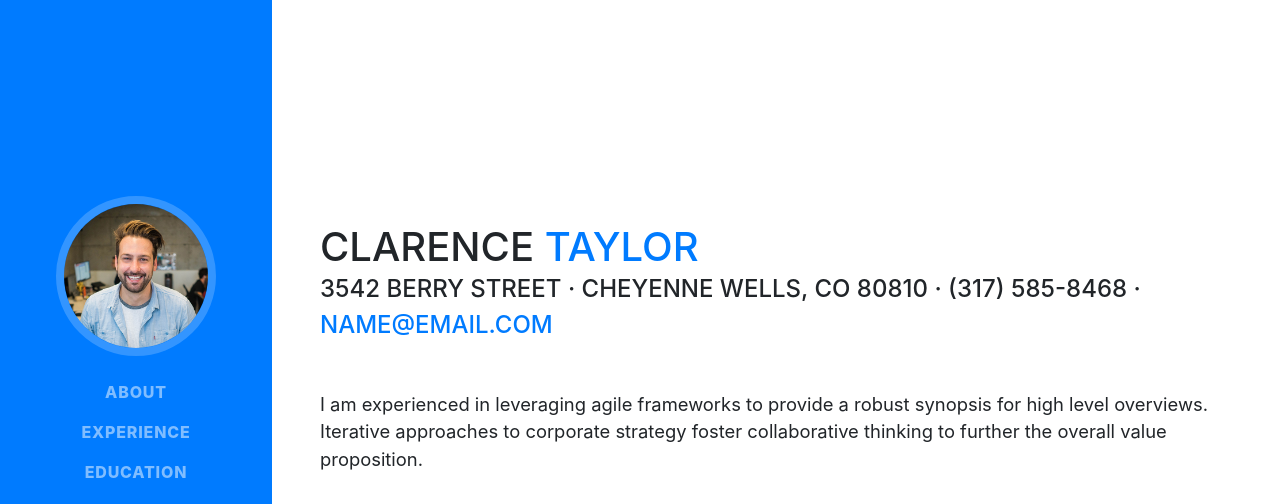
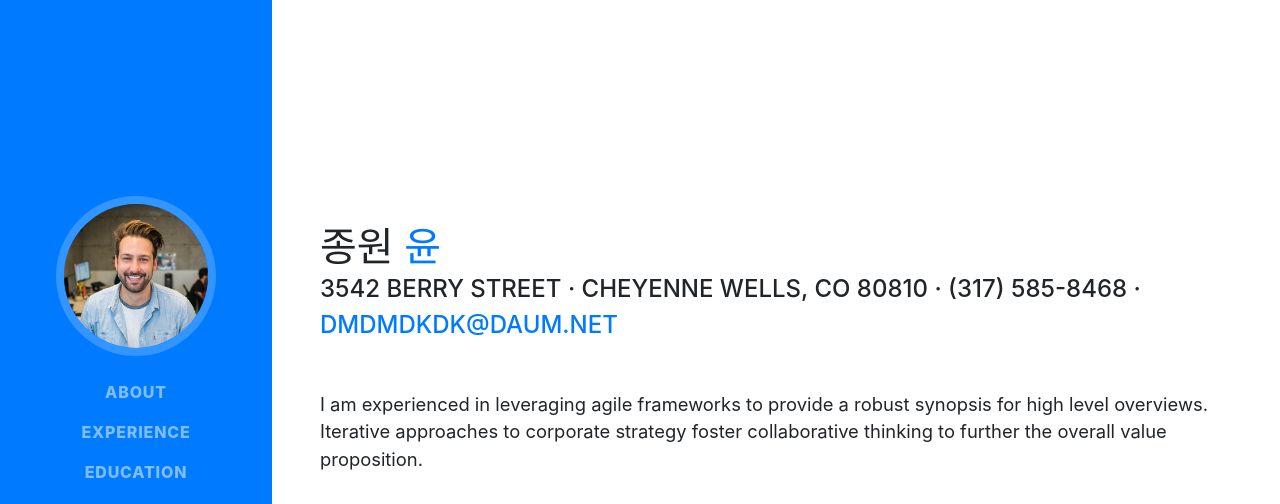
Before and after one commit to Yun-Jongwon/Yun-Jongwon.github.io, a website with bundled scripts: page index.html in a window 1280 px wide. Shown: the top 504 px of the page. Built offline with nearby package versions, Linux system fonts and the light colour scheme; a web font is replaced by a local one.

Commit message:
change index.html

```diff
--- a/index.html
+++ b/index.html
@@ -63,11 +63,11 @@
 
       <section class="resume-section p-3 p-lg-5 d-flex d-column" id="about">
         <div class="my-auto">
-          <h1 class="mb-0">Clarence
-            <span class="text-primary">Taylor</span>
+          <h1 class="mb-0">종원
+            <span class="text-primary">윤</span>
           </h1>
           <div class="subheading mb-5">3542 Berry Street · Cheyenne Wells, CO 80810 · (317) 585-8468 ·
-            <a href="mailto:name@email.com">name@email.com</a>
+            <a href="mailto:dmdmdkdk@daum.net">dmdmdkdk@daum.net</a>
           </div>
           <p class="lead mb-5">I am experienced in leveraging agile frameworks to provide a robust synopsis for high level overviews. Iterative approaches to corporate strategy foster collaborative thinking to further the overall value proposition.</p>
           <div class="social-icons">
```
